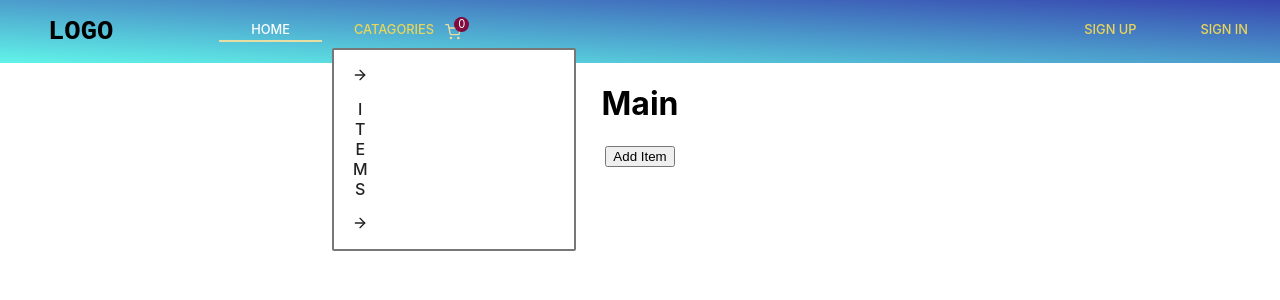
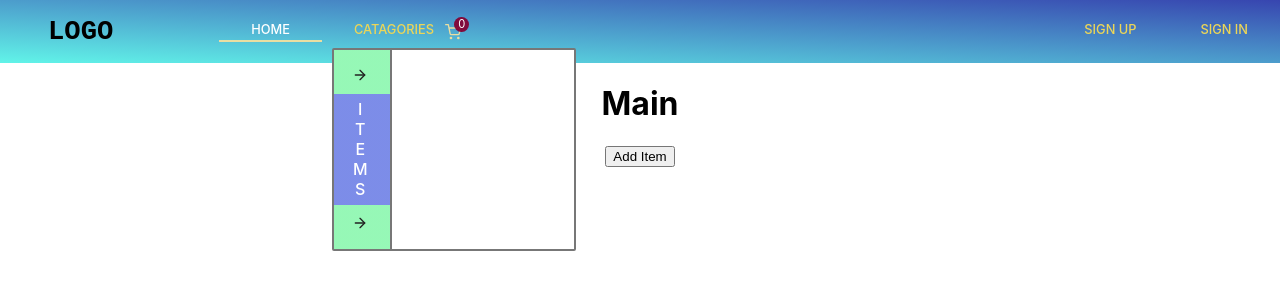
Before and after one commit to ShahedAhmadAhadi/sturdy-octo-invention, a React (Create React App) app in the folder app/: page / in a window 1280 px wide. Shown: the top 300 px of the page. Built offline with nearby package versions, Linux system fonts and the light colour scheme; no server answers; the database is empty.

Commit message:
cart dropdown edited

```diff
--- a/app/src/components/cart-dropdown.js
+++ b/app/src/components/cart-dropdown.js
@@ -1,22 +1,32 @@
 import React from 'react'
 import './styles/cart_dropdown.css'
 import { FiArrowRight } from 'react-icons/fi'
+import {useState} from 'react'
 
 function CartDropdown() {
+
+    const [color, setColor] = useState('#fff')
+
+    const hover = (value) => {
+        setColor(value)
+    }
+
     return (
         <div className="cart-dropdown" >
-            <div className="cart-dropdown-right" style={{padding: '0.1em 1em', width: '10%'}}>
-                <div className="cart-dropdown-right-shape">
+            <div className="cart-dropdown-left" style={{padding: '0.1em 1em', width: '10%'}}>
+                <div className="cart-dropdown-left-shape">
                     <FiArrowRight />
                 </div>
-                <div className="cart-dropdown-right-text">
+                <div className="cart-dropdown-left-text" style={{color: '#fff'}}>
                     Items
                 </div>
-                <div className="cart-dropdown-right-shape">
+                <div className="cart-dropdown-left-shape">
                     <FiArrowRight />
                 </div>
             </div>
-            <div></div>
+            <div className="cart-dropdown-right">
+
+            </div>
         </div>
     )
 }
--- a/app/src/components/styles/cart.css
+++ b/app/src/components/styles/cart.css
@@ -18,7 +18,6 @@
 .cart-main{
     color: #222;
     text-decoration: none;
-    cursor: pointer;
     margin: 0;
     font-size: 1rem;
     width: 30px;
--- a/app/src/components/styles/cart_dropdown.css
+++ b/app/src/components/styles/cart_dropdown.css
@@ -10,21 +10,22 @@
     border-radius: 2px;
 }
 
-.cart-dropdown:hover{
+/* .cart-dropdown:hover{
     background: linear-gradient(120deg, #4d63e0 60%, #70f59c 60%);
+} */
+
+.cart-dropdown-left{
+    background: linear-gradient(#70f59cbb 22%, #4d63e0bb 22% 78%, #70f59cbb 78%);
+    border-right: 2px solid #777;
 }
 
-.cart-dropdown-right:hover{
-    background: linear-gradient(#70f59c 20%, #4d63e0 20% 80%, #70f59c 80%);
-}
-
-.cart-dropdown-right-text{
+.cart-dropdown-left-text{
     writing-mode: vertical-rl;
     text-orientation: upright;
     font-weight: 500;
 }
 
-.cart-dropdown-right-shape{
+.cart-dropdown-left-shape{
     writing-mode: vertical-rl;
     text-orientation: upright;
     font-weight: 500;
```
